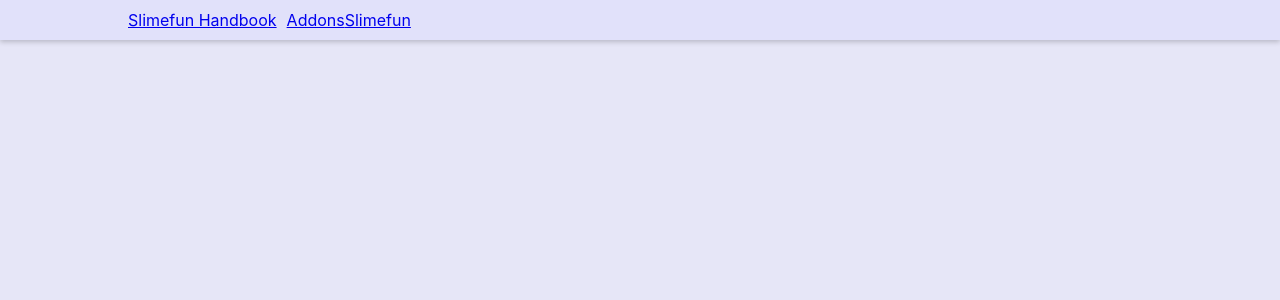
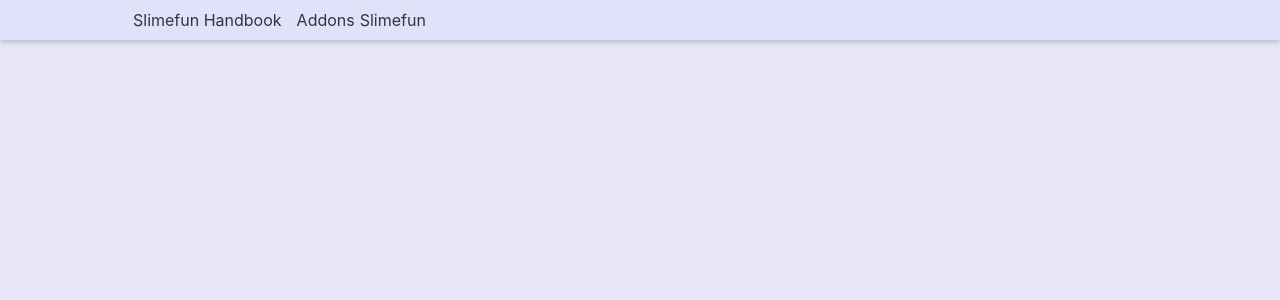
Before and after one commit to kura78/Slimefun-Wiki, a Nuxt app: page / in a window 1280 px wide. Shown: the top 300 px of the page. Built offline with nearby package versions, Linux system fonts and the light colour scheme.

Commit message:
modified:   public/assets/style.css

```diff
--- a/public/assets/style.css
+++ b/public/assets/style.css
@@ -67,9 +67,8 @@ p {
 }
 
 
-.topnav-left {
+.header-link {
   margin-left: 5px;
-  margin-right: 20px;
   color: var(--txt1);
   font-family: var(--font1);
   font-weight: 400;
```
